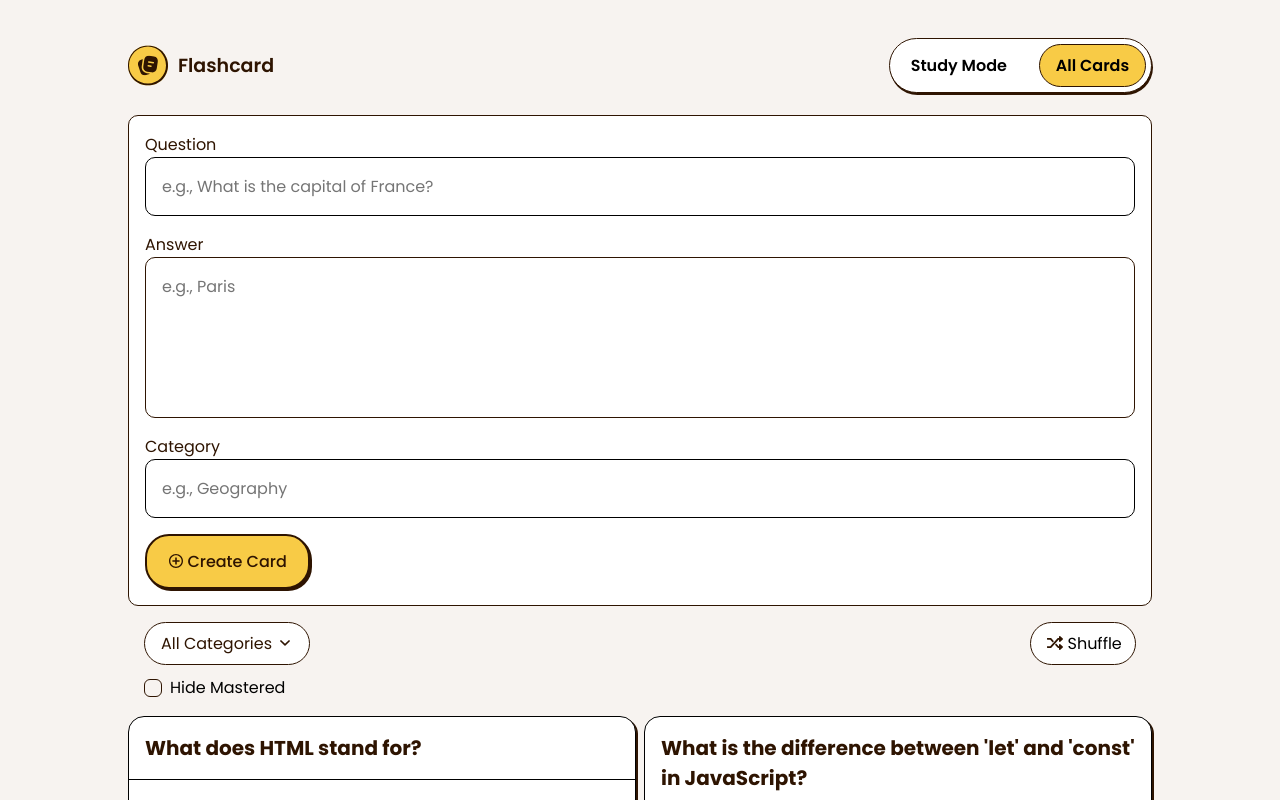
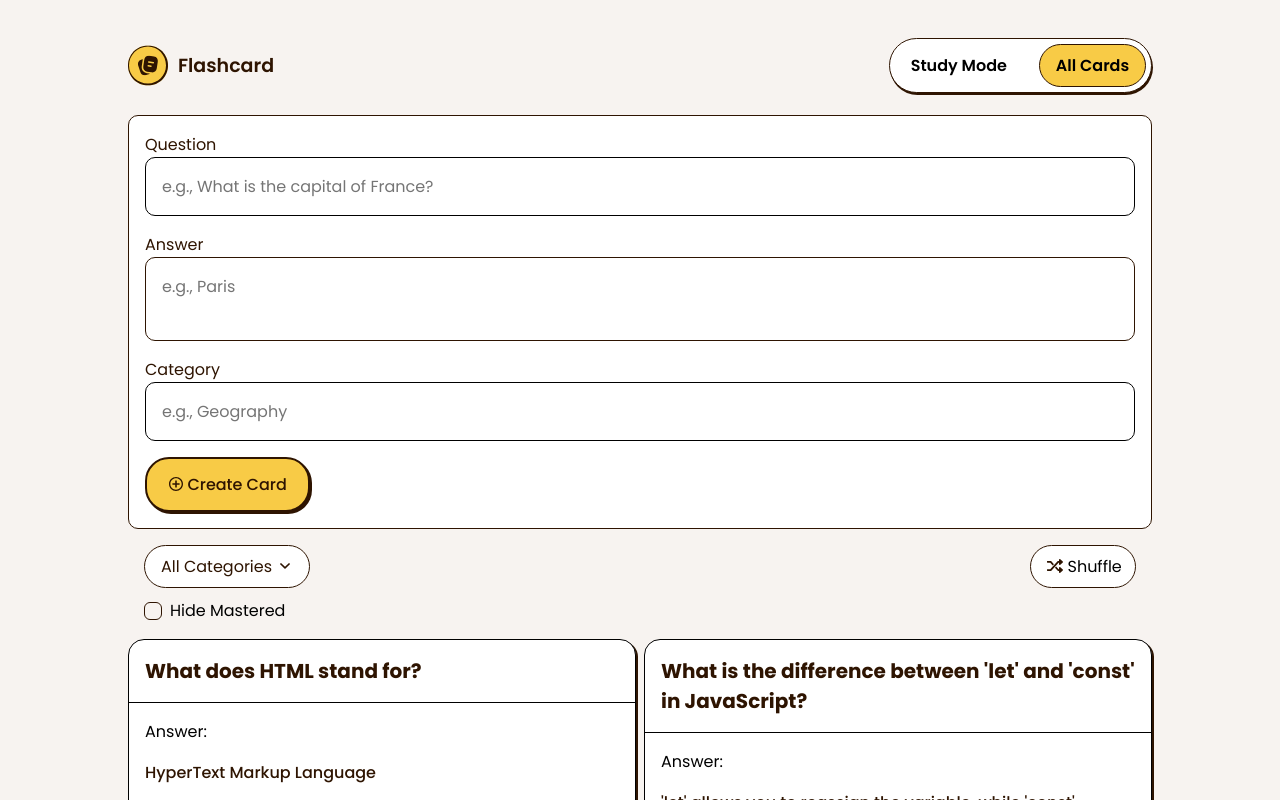
Before and after one commit to bengera/flashcard-app, a React (Vite) app: page / in a window 1280 px wide. Shown: the top 800 px of the page. Built offline with nearby package versions, Linux system fonts and the light colour scheme.

Commit message:
style: position toast relative to form

```diff
--- a/src/css/allcards.css
+++ b/src/css/allcards.css
@@ -32,6 +32,10 @@ textarea {
 
 textarea {
   resize: none;
+}
+
+.main-all-cards {
+  position: relative;
 }
 
 .flashcard-controls {
--- a/src/css/modals.css
+++ b/src/css/modals.css
@@ -22,10 +22,12 @@
 .modal__input-label {
   color: var(--clr-neutral-900);
   font-weight: 500;
+  margin: 0;
+  margin-top: 0.4rem;
 }
 
-textarea {
-  height: 127px;
+.modal p {
+  margin: 1rem 0 1rem 0;
 }
 
 .modal__close {
--- a/src/css/toast.css
+++ b/src/css/toast.css
@@ -8,9 +8,9 @@
   font-weight: 600;
   border: 1px solid var(--clr-neutral-900);
   position: absolute;
-  top: 125px;
   right: 0;
-  transform: translateX(-50%);
+  top: 8px;
+  transform: translateX(33%);
 }
 
 .toast__inner-content {
```
